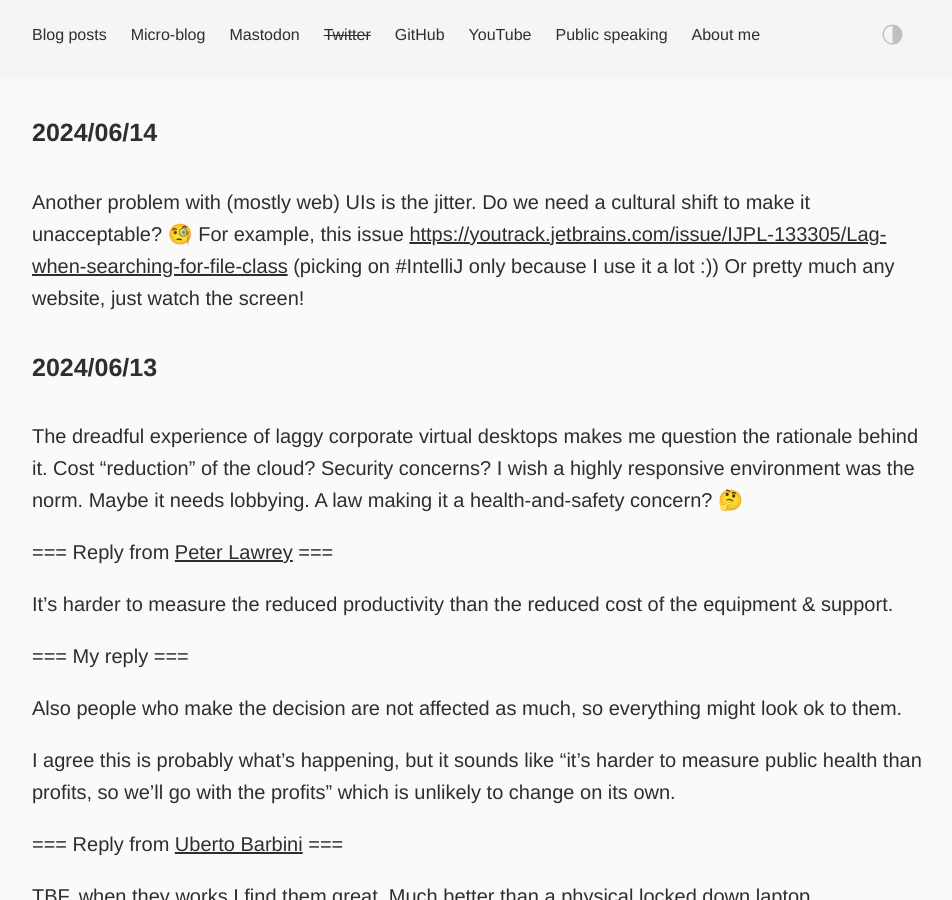
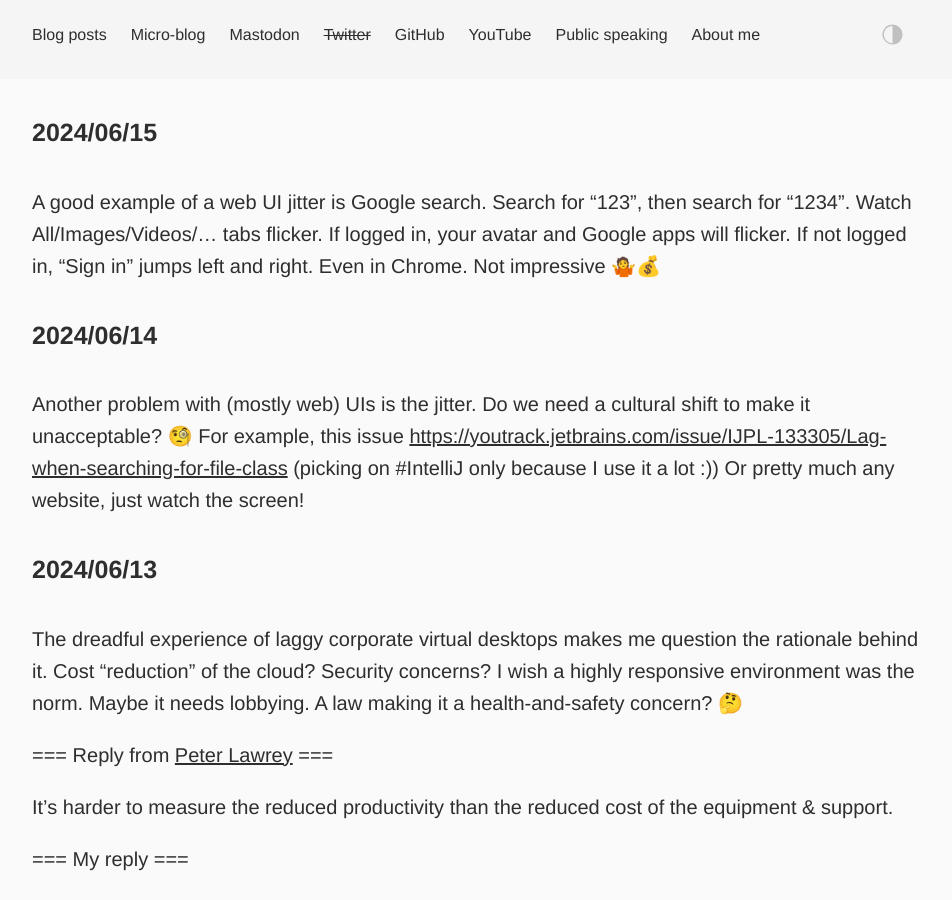
Before and after one commit to dkandalov/dkandalov.github.io, a Jekyll site: the page built from micro-blog.md, in a window 1280 px wide and 900 px high. Shown: the whole window, without its empty margins (160-1112 px from the left). Built offline with Jekyll 4.4.1, drawn with Linux system fonts in a browser that asks for light colours.

Commit message:
updated micro-blog

```diff
--- a/micro-blog.md
+++ b/micro-blog.md
@@ -2,6 +2,9 @@
 layout: post
 permalink: /micro-blog/
 ---
+
+#### 2024/06/15
+A good example of a web UI jitter is Google search. Search for "123", then search for "1234". Watch All/Images/Videos/... tabs flicker. If logged in, your avatar and Google apps will flicker. If not logged in, "Sign in" jumps left and right. Even in Chrome. Not impressive 🤷💰
 
 #### 2024/06/14
 Another problem with (mostly web) UIs is the jitter. Do we need a cultural shift to make it unacceptable? 🧐 For example, this issue
```
